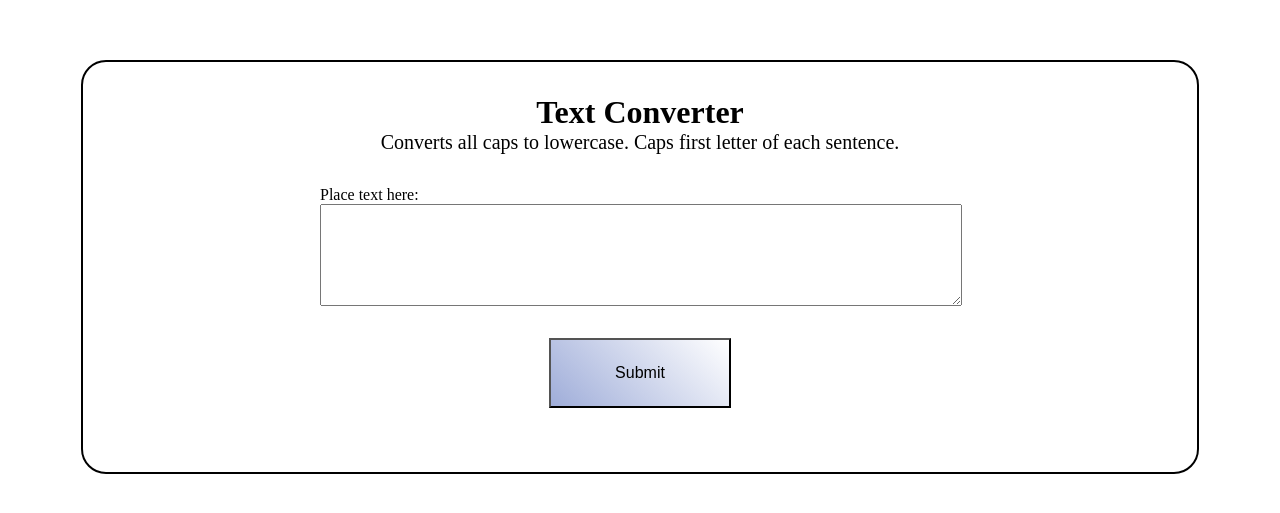
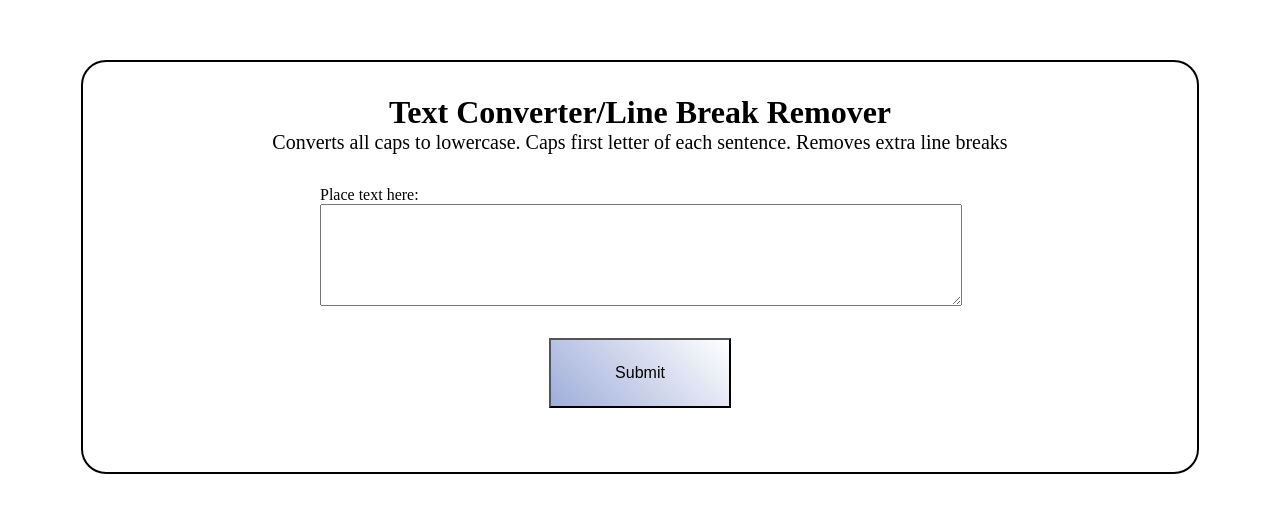
Before and after one commit to K-Zimny/Text-Converter, a plain HTML site: page index.html in a window 1280 px wide. Shown: the part 133-646 px from the top of the page. Drawn offline with Linux system fonts and the light colour scheme.

Commit message:
Added line break feature

```diff
--- a/index.html
+++ b/index.html
@@ -11,8 +11,8 @@
 <body>
     <div class="content-container">
         <div class="header">
-            <h1>Text Converter</h1>
-            <p>Converts all caps to lowercase. Caps first letter of each sentence.</p>
+            <h1>Text Converter/Line Break Remover</h1>
+            <p>Converts all caps to lowercase. Caps first letter of each sentence. Removes extra line breaks</p>
         </div>
         <div class="input-box">
             <label for="textBoxDisplay">Place text here:</label>
--- a/script.js
+++ b/script.js
@@ -2,7 +2,6 @@ submitBtn = document.getElementById("submitDisplay");
 textBox = document.getElementById("textBoxDisplay");
 resultDisplay = document.getElementById("resultDisplay");
 let copyBtn = document.getElementById("copyButton");
-
 let textSubmission;
 
 //Transform upcase text to lowercase. Cap first Letter
```
